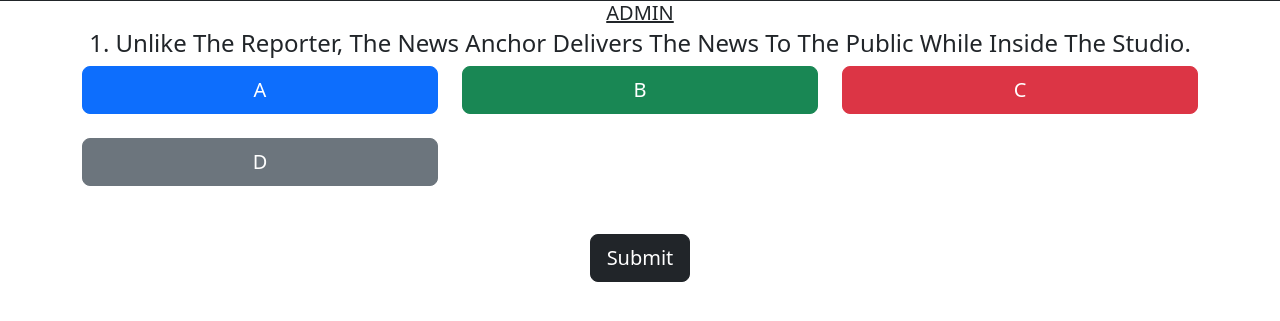
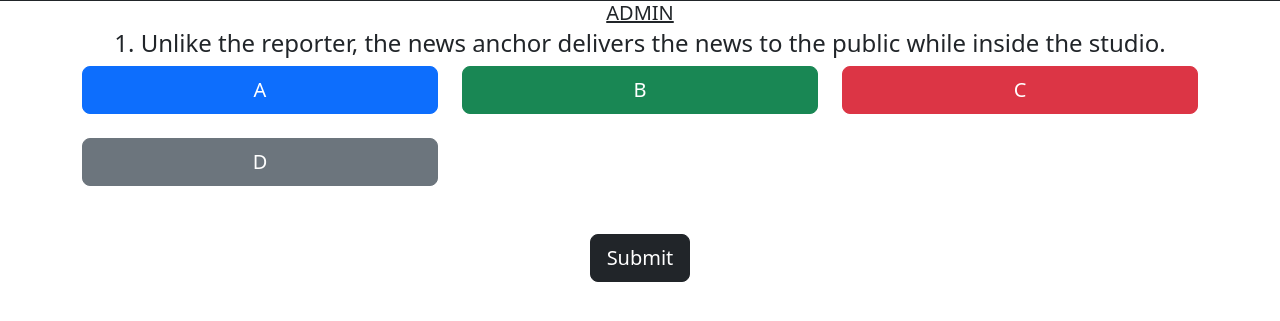
Before and after one commit to m1ch93l/mikexam, a PHP site: page /home.php in a window 1280 px wide. Shown: the part 55-376 px from the top of the page. Run offline with PHP 8.4, Linux system fonts and the light colour scheme; a user stored in the database is signed in; data comes from the database, SQL or seed files in the repository; data that the repository does not hold is empty.

Commit message:
Remove text capitalize

```diff
--- a/home.php
+++ b/home.php
@@ -27,7 +27,7 @@
         ?>
         <?php foreach ($questions as $question) {
             if (!in_array($question['id'], array_column($answered, 'question_id'))) { ?>
-                <h4 class="text-center text-capitalize mb-2"><?= $question['id'] ?>. <?= $question['question'] ?></h4>
+                <h4 class="text-center mb-2"><?= $question['id'] ?>. <?= $question['question'] ?></h4>
 
                 <?php require_once 'picture.php'; ?>
 
```
